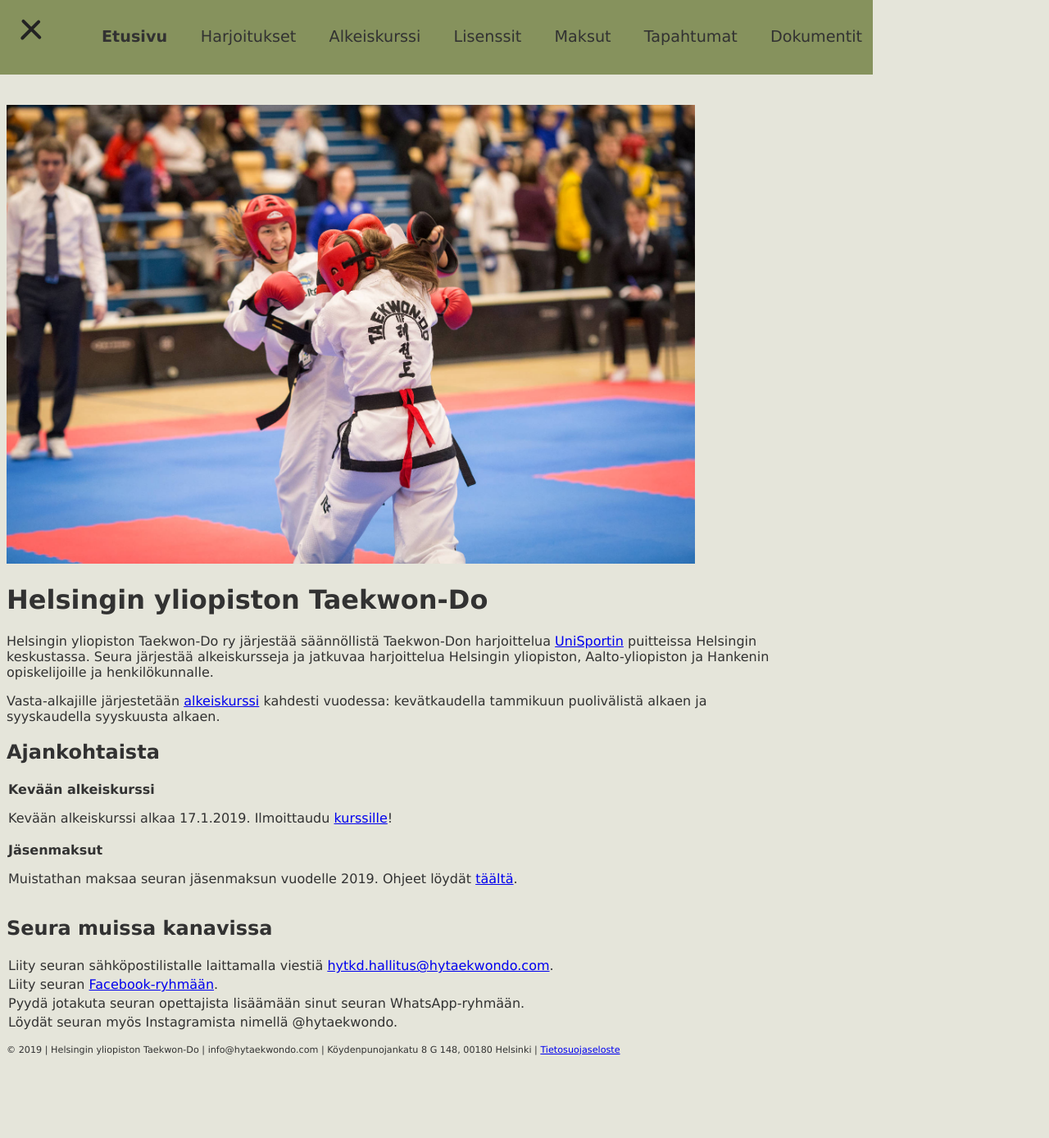
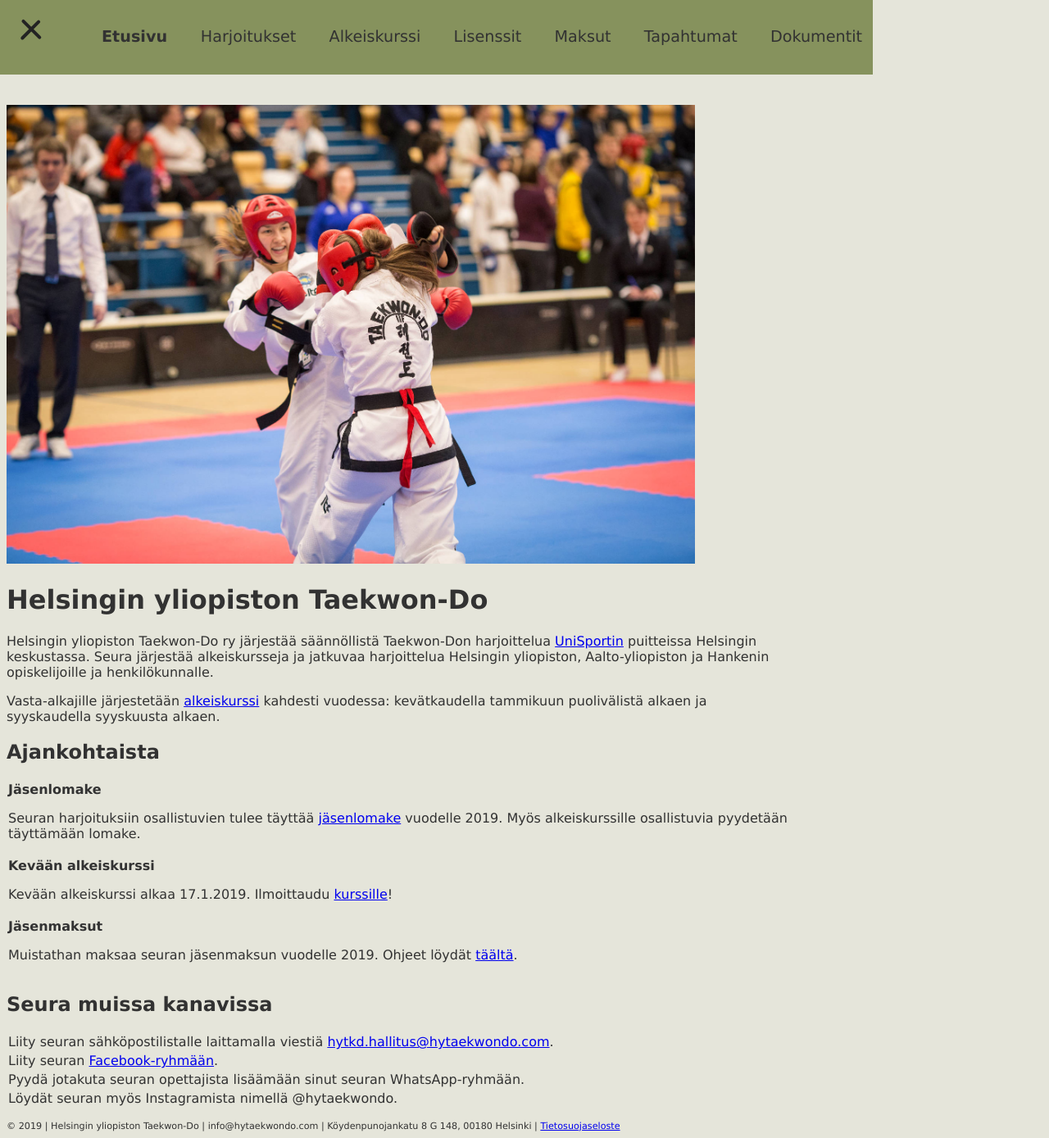
Before and after one commit to hytkd/website, a Jekyll site: the page built from index.html, in a window 1280 px wide and 1389 px high. Shown: the whole window at 82% size. Built offline with Jekyll 4.4.1, drawn with Linux system fonts in a browser that asks for light colours.

Commit message:
Add link to membership form on front page

```diff
--- a/_data/acute.yml
+++ b/_data/acute.yml
@@ -1,3 +1,5 @@
+- title: Jäsenlomake
+  content: Seuran harjoituksiin osallistuvien tulee täyttää <a href="https://goo.gl/forms/KlLuwpBCCKl2jOI63">jäsenlomake</a> vuodelle 2019. Myös alkeiskurssille osallistuvia pyydetään täyttämään lomake.
 - title: Kevään alkeiskurssi
   content: Kevään alkeiskurssi alkaa 17.1.2019. Ilmoittaudu <a href="/course.html">kurssille</a>!
 - title: Jäsenmaksut
```
